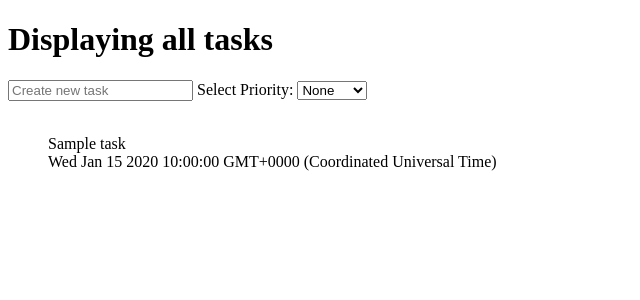
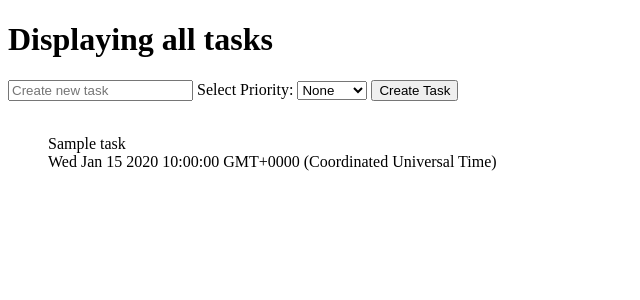
Before and after one commit to godsfavours/TaskAppV1, a Node server app: page /tasks in a window 1280 px wide. Shown: the top 300 px of the page, without its empty margins (0-640 px from the left). Run offline with Node 20, Linux system fonts and the light colour scheme; tables that the repository leaves empty hold one stand-in row (values such as "Sample post"); some libraries are stand-ins or nearby versions.

Commit message:
finish app

```diff
--- a/index.js
+++ b/index.js
@@ -77,9 +77,8 @@ app.get('/tasks/:id', async (req, res) => {
   }
 });
 
-app.post('/tasks', async (req, res) => {
-  const { title, priority } = req.body;
-  console.log(title);
+app.post('/tasks', (req, res) => {
+  let { title, priority } = req.body;
   // assert that the stuff is good
   Task.create({ title, priority, lastUpdated: Date.now() },
     function (err, task) {
@@ -117,3 +116,15 @@ app.put('/tasks/:id', async (req, res) => {
     res.render('error', { errorMsg: err });
   }
 })
+
+app.delete('/tasks/:id', async (req, res) => {
+  try {
+    const { id } = req.params;
+    await Task.findByIdAndDelete(id);
+    res.redirect('/tasks');
+  } catch (err) {
+    console.log('Cannot delete task.');
+    console.log(err);
+    res.render('error', { errorMsg: err });
+  }
+})
--- a/pages/index.ejs
+++ b/pages/index.ejs
@@ -29,6 +29,7 @@
       <option value="Medium">Medium</option>
       <option value="High">High</option>
     </select>
+    <button>Create Task</button>
   </form>
   <ul>
     <% for (let task of tasks) {%>
--- a/pages/show.ejs
+++ b/pages/show.ejs
@@ -12,6 +12,7 @@
 <body>
   <a href="/tasks">Back</a>
   <a href="/tasks/<%=task.id %>/edit ">Edit Task</a>
+
   <h1>
     <%= task.title %>
       <%= task.priority==='High' ? '!!!' : task.priority==='Medium' ? '!!' : task.priority==="Low" ? '!' : '' %>
@@ -22,6 +23,9 @@
   <p>
     <%= task.description %>
   </p>
+  <form action="/tasks/<%=task.id %>?_method=DELETE" method="POST">
+    <button>Delete Task</button>
+  </form>
 </body>
 
 </html>
```
